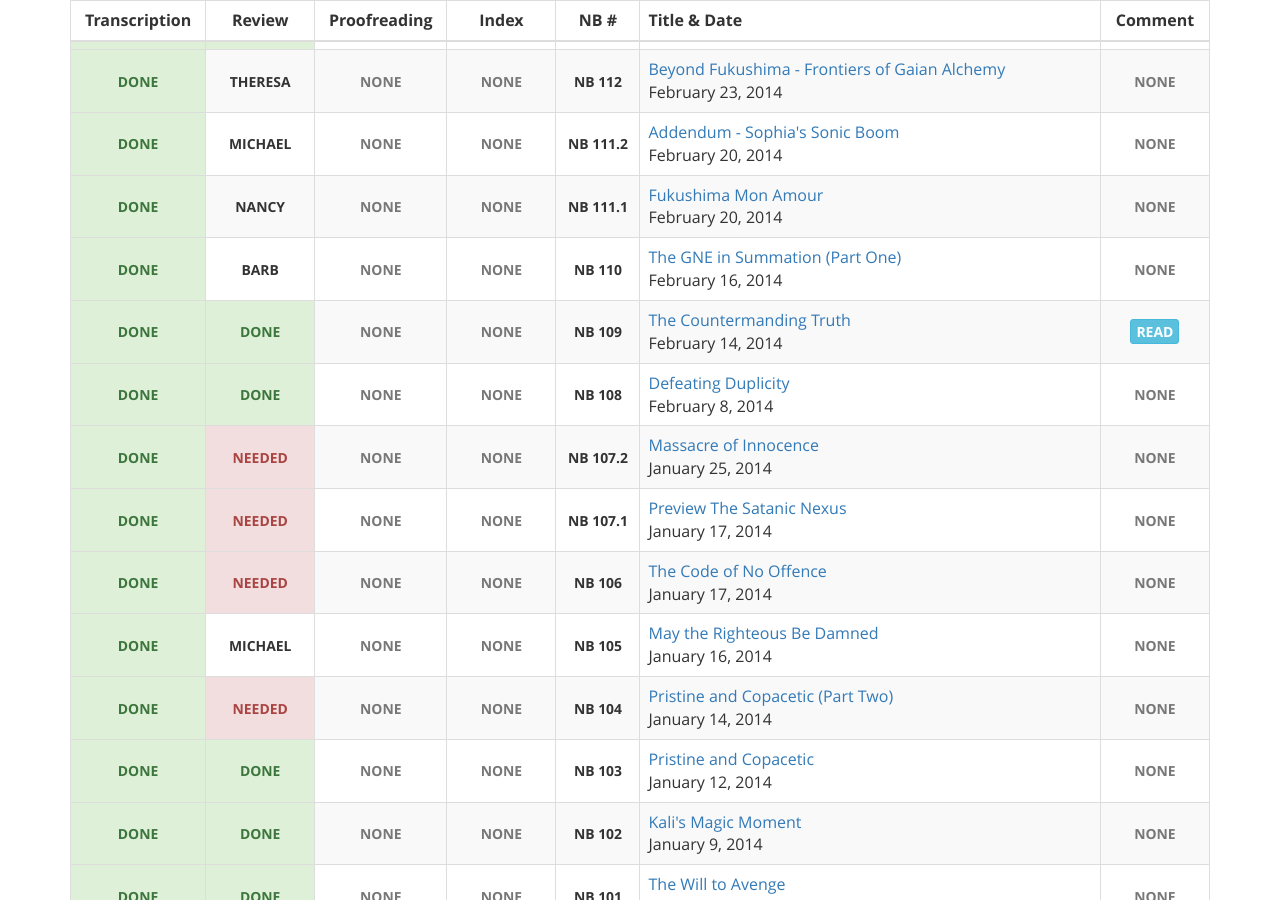
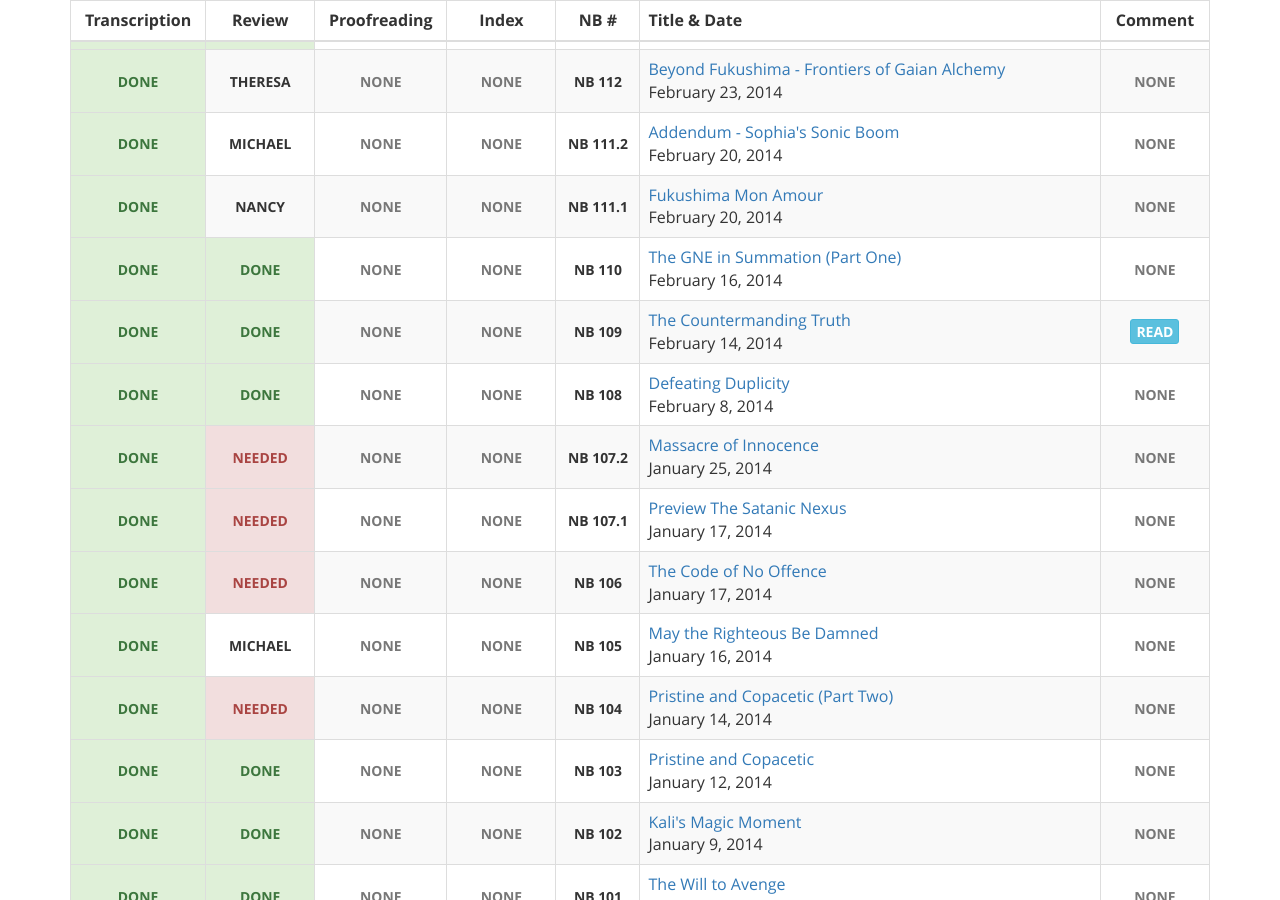
Before and after one commit to gaiaspora/gaiaspora.github.io, a Jekyll site: the page built from content/navigator-briefings.markdown, in a window 1280 px wide and 900 px high, scrolled down 950 px. Built offline with Jekyll 4.4.1, drawn with Linux system fonts in a browser that asks for light colours.

Commit message:
Update nb.yaml

```diff
--- a/_data/nb.yaml
+++ b/_data/nb.yaml
@@ -99,7 +99,7 @@
 
 - NB: "110"
   Transcription: "done"
-  Review: "Barb"
+  Review: "done"
   Proofreading: "none"
   Index: "none"
   Title: "The GNE in Summation (Part One)"
```
